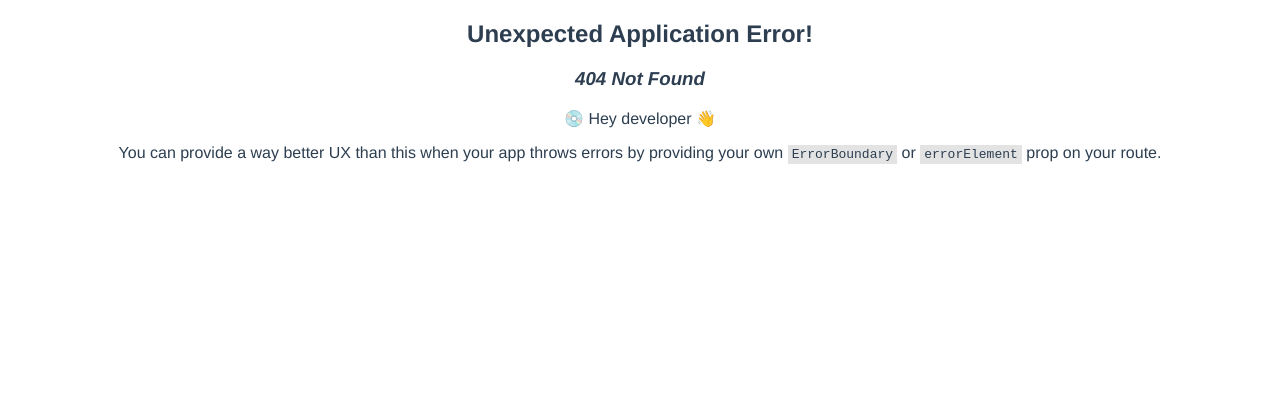
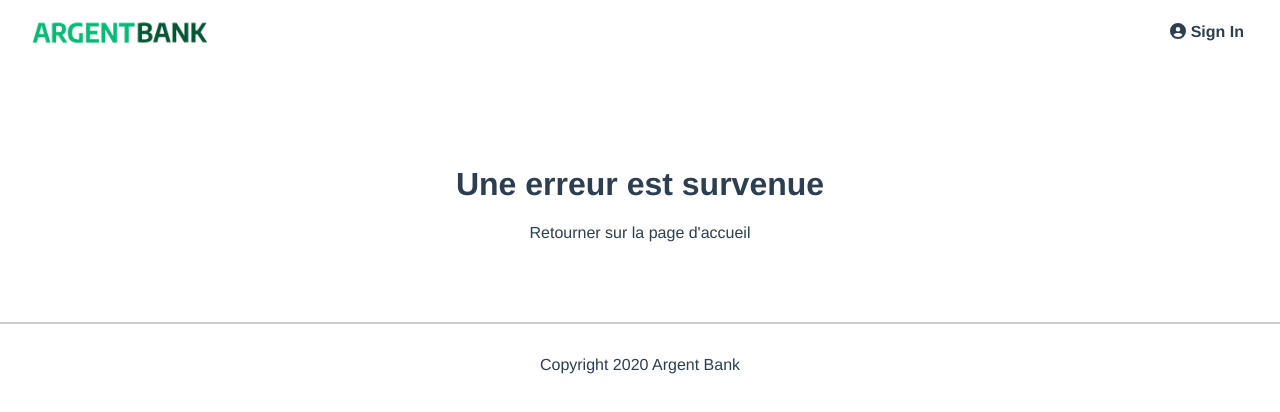
Before and after one commit to Gwen-Herissant/GwenaelleHerissant_13_14042023, a React (Create React App) app: page /error-page in a window 1280 px wide. Before the commit this address had no page. Shown: the top 412 px of the page. Built offline with nearby package versions, Linux system fonts and the light colour scheme.

Commit message:
Added error page

```diff
--- a/src/features/profileData.js
+++ b/src/features/profileData.js
@@ -12,8 +12,12 @@ export const fetchProfile = createAsyncThunk(
         "Authorization": `Bearer ${token}`
       }
     });
+
+    if (!response.ok) {
+      throw new Error('Failed to fetch profile');
+    }
+
     const data = await response.json();
-    //console.log(data);
     return data;
   }
 )
--- a/src/index.js
+++ b/src/index.js
@@ -8,7 +8,7 @@ import Root from "./routes/Root";
 import Homepage from "./pages/Homepage";
 import SignIn from "./pages/Sign-In";
 import User from "./pages/User";
-//import ErrorPage from "./pages/ErrorPage";
+import ErrorPage from "./pages/ErrorPage";
 import { Provider } from 'react-redux';
 import store from './utils/store';
 import reportWebVitals from './reportWebVitals';
@@ -18,7 +18,7 @@ const router = createBrowserRouter([
   {
     path: '/',
     element: <Root />,
-    //errorElement: <ErrorPage />,
+    errorElement: <ErrorPage />,
     children: [
       {
         index: true,
@@ -35,6 +35,10 @@ const router = createBrowserRouter([
       {
         path: '/profile',
         element: <User/>,
+      },
+      {
+        path: '/error-page',
+        element: <ErrorPage />
       }
     ],
   },
--- a/src/pages/ErrorPage.jsx
+++ b/src/pages/ErrorPage.jsx
@@ -0,0 +1,17 @@
+import "../styles/main.css";
+import { Link, useRouteError } from "react-router-dom";
+
+export default function ErrorPage() {
+
+  const error = useRouteError();
+  console.error(error);
+
+  return (
+    <div>
+      <div id="error-page" className="error-page">
+        <h1>Une erreur est survenue</h1>
+        <Link to={`/`} className="error-page_link" >Retourner sur la page d'accueil</Link>
+      </div>
+    </div>
+  )
+}
--- a/src/styles/main.css
+++ b/src/styles/main.css
@@ -341,3 +341,19 @@ body {
     width: 200px;
   }
 }
+
+.error-page {
+  padding: 5rem 0;
+}
+
+.error-page h1 {
+}
+
+.error-page_link {
+  color: #2c3e50;
+  text-decoration: none;
+}
+
+.error-page_link:hover {
+  text-decoration: underline;
+}
```
